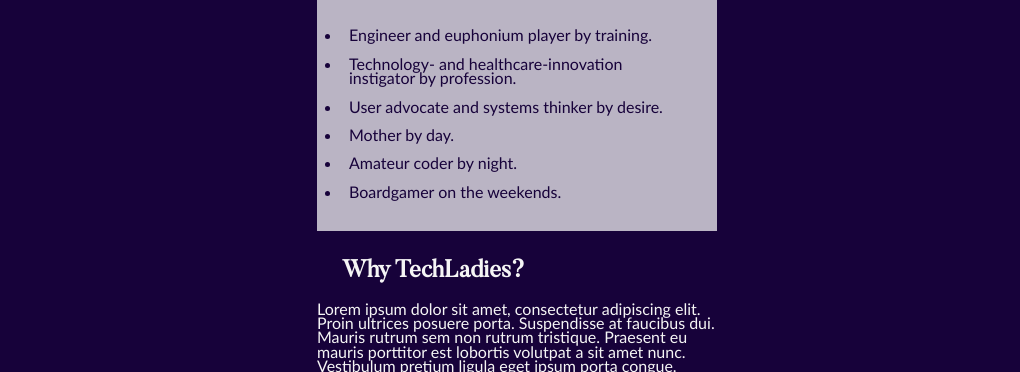
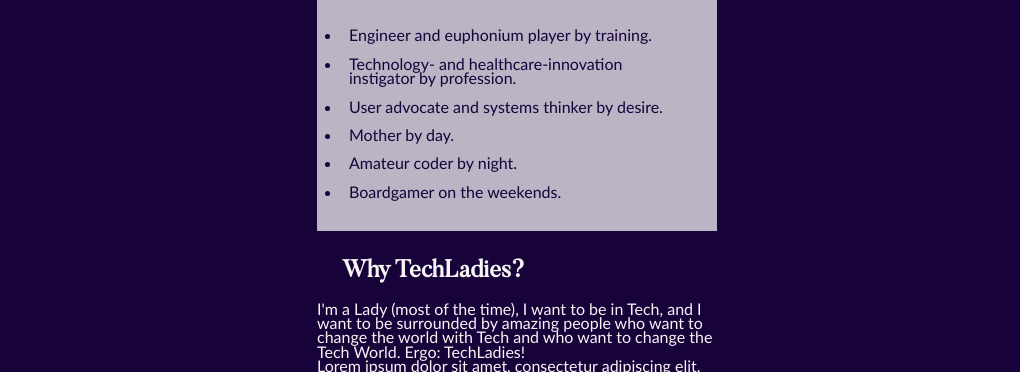
Before and after one commit to shirleneliew/purple-to-dos, a plain HTML site: page index.html in a window 1280 px wide. Shown: the part 428-800 px from the top of the page, without its empty margins (123-1143 px from the left). Drawn offline with Linux system fonts and the light colour scheme.

Commit message:
Added "Why TechLadies" section

```diff
--- a/index.html
+++ b/index.html
@@ -56,6 +56,8 @@
         </div>
 
         <h2>Why TechLadies?</h2>
+        <p>I'm a Lady (most of the time), I want to be in Tech, and I want to be surrounded by amazing people who want to change the world with Tech and who want to change the Tech World. Ergo: TechLadies!
+            </p>
         <p>Lorem ipsum dolor sit amet, consectetur adipiscing elit. Proin ultrices posuere porta. Suspendisse at faucibus dui. Mauris rutrum sem non rutrum tristique. Praesent eu mauris porttitor est lobortis volutpat a sit amet nunc. Vestibulum pretium ligula eget ipsum porta congue. Suspendisse interdum ante vel sagittis suscipit. Aenean lacus leo, lacinia eget tortor non, efficitur aliquam lorem. Vivamus eros ex, molestie sed quam tincidunt, dictum dictum massa. Aliquam feugiat dui a vestibulum fermentum. Nullam laoreet pharetra finibus. Vestibulum a tortor vitae ipsum cursus tempus.
 
             Donec sit amet nibh at nisi interdum lacinia nec nec lorem. Donec congue ornare dictum. Maecenas nec ipsum sed purus imperdiet finibus. Orci varius natoque penatibus et magnis dis parturient montes, nascetur ridiculus mus. Pellentesque at lectus ullamcorper, tempor metus sit amet, eleifend orci. Vivamus lobortis orci leo, euismod sollicitudin nulla finibus at. Sed ornare interdum erat in tincidunt.
```
